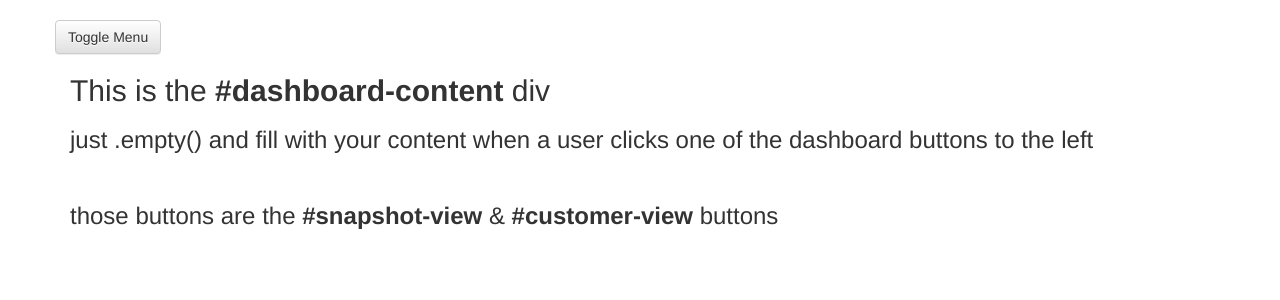
After one commit to jaga-group/crm, a PHP site: page /landing.html in a window 1280 px wide. The commit adds this page. Shown: the top 300 px of the page. Run offline with PHP 8.4, Linux system fonts and the light colour scheme; some libraries are stand-ins or nearby versions.

Commit message:
landing.html added - this is the business page

```diff
--- a/assets/css/style.css
+++ b/assets/css/style.css
@@ -5,3 +5,130 @@
 .hide {
     display: none;
 }
+
+/* Everything that follows is related to the Dashboard Sidebar */
+/*=============================================================*/
+body {
+    overflow-x: hidden;
+}
+
+/* Toggle Styles */
+
+#wrapper {
+    padding-left: 0;
+    -webkit-transition: all 0.5s ease;
+    -moz-transition: all 0.5s ease;
+    -o-transition: all 0.5s ease;
+    transition: all 0.5s ease;
+}
+
+#wrapper.toggled {
+    padding-left: 250px;
+}
+
+#sidebar-wrapper {
+    z-index: 1000;
+    position: fixed;
+    left: 250px;
+    width: 0;
+    height: 100%;
+    margin-left: -250px;
+    overflow-y: auto;
+    background: lightgrey;
+    -webkit-transition: all 0.5s ease;
+    -moz-transition: all 0.5s ease;
+    -o-transition: all 0.5s ease;
+    transition: all 0.5s ease;
+}
+
+#wrapper.toggled #sidebar-wrapper {
+    width: 250px;
+}
+
+#page-content-wrapper {
+    width: 100%;
+    position: absolute;
+    padding: 15px;
+}
+
+#wrapper.toggled #page-content-wrapper {
+    position: absolute;
+    margin-right: -250px;
+}
+
+/* Sidebar Styles */
+
+.sidebar-nav {
+    position: absolute;
+    top: 0;
+    width: 250px;
+    margin: 0;
+    padding: 0;
+    list-style: none;
+}
+
+.sidebar-nav li {
+    text-indent: 20px;
+    line-height: 40px;
+}
+
+.sidebar-nav li a {
+    display: block;
+    text-decoration: none;
+    color: #000;
+}
+
+.sidebar-nav li a:hover {
+    text-decoration: none;
+    color: #fff;
+    background: gray;
+    /*background: rgba(255,255,255,0.2);*/
+}
+
+.sidebar-nav li a:active,
+.sidebar-nav li a:focus {
+    text-decoration: none;
+}
+
+.sidebar-nav > .sidebar-brand {
+    height: 65px;
+    font-size: 18px;
+    line-height: 60px;
+}
+
+.sidebar-nav > .sidebar-brand a {
+    color: #000;
+}
+
+.sidebar-nav > .sidebar-brand a:hover {
+    color: #fff;
+    background: none;
+}
+
+@media(min-width:768px) {
+    #wrapper {
+        padding-left: 0;
+    }
+
+    #wrapper.toggled {
+        padding-left: 250px;
+    }
+
+    #sidebar-wrapper {
+        width: 0;
+    }
+
+    #wrapper.toggled #sidebar-wrapper {
+        width: 250px;
+    }
+
+    #page-content-wrapper {
+        padding: 20px;
+        position: relative;
+    }
+
+    #wrapper.toggled #page-content-wrapper {
+        position: relative;
+        margin-right: 0;
+    }
+}
--- a/assets/js/ui-elements.js
+++ b/assets/js/ui-elements.js
@@ -44,3 +44,12 @@ $('#service-boarding').on('change',function(){
         $("#pickupForm").addClass('hide');
     }
 });
+
+
+/* Event listener - if menu-toggle button is clicked then
+ ==============================================================*/
+
+$("#menu-toggle").click(function(e) {
+    e.preventDefault();
+    $("#wrapper").toggleClass("toggled");
+});
--- /dev/null
+++ b/landing.html
@@ -0,0 +1,88 @@
+<!doctype html>
+<html lang="en">
+<head>
+    <meta charset="UTF-8">
+    <meta name="viewport"
+          content="width=device-width, user-scalable=no, initial-scale=1.0, maximum-scale=1.0, minimum-scale=1.0">
+    <meta http-equiv="X-UA-Compatible" content="ie=edge">
+
+    <title>Dashboard</title>
+
+    <!--Bootstrap CSS-->
+    <link rel="stylesheet" href="https://maxcdn.bootstrapcdn.com/bootstrap/3.3.7/css/bootstrap.min.css"
+          integrity="sha384-BVYiiSIFeK1dGmJRAkycuHAHRg32OmUcww7on3RYdg4Va+PmSTsz/K68vbdEjh4u" crossorigin="anonymous">
+    <!--Bootstrap Main Theme-->
+    <link rel="stylesheet" href="https://maxcdn.bootstrapcdn.com/bootstrap/3.3.7/css/bootstrap-theme.min.css"
+          integrity="sha384-rHyoN1iRsVXV4nD0JutlnGaslCJuC7uwjduW9SVrLvRYooPp2bWYgmgJQIXwl/Sp" crossorigin="anonymous">
+    <!--JQuery UI Stylesheet-->
+    <link rel="stylesheet" href="https://ajax.googleapis.com/ajax/libs/jqueryui/1.12.1/themes/smoothness/jquery-ui.css">
+    <!--DatePicker-->
+    <link rel="stylesheet" href="assets/css/datepicker.css">
+    <!--Local StyleSheet-->
+    <link rel="stylesheet" href="assets/css/style.css">
+
+</head>
+<body>
+
+    <div id="wrapper">
+
+        <!-- Sidebar -->
+        <div id="sidebar-wrapper">
+            <ul class="sidebar-nav">
+                <li class="sidebar-brand">
+                    <a href="#">
+                        Dashboard
+                    </a>
+                </li>
+                <li>
+                    <a id="snapshot-view" href="#">Daily Snapshot</a>
+                </li>
+                <li>
+                    <a id="customer-view" href="#">Customers</a>
+                </li>
+            </ul>
+        </div>
+        <!-- /#sidebar-wrapper -->
+
+        <!-- Page Content -->
+        <div id="page-content-wrapper">
+            <div class="container">
+                <div class="row">
+                    <a href="#menu-toggle" class="btn btn-default" id="menu-toggle">Toggle Menu</a>
+                </div>
+                <div class="row">
+                    <div class="col-lg-12 dashboard-content">
+                        <h2>This is the <strong>#dashboard-content</strong> div</h2>
+                        <h3>just .empty() and fill with your content when a user clicks one of the dashboard buttons to the left</h3>
+                        <br>
+                        <h3>those buttons are the <strong>#snapshot-view</strong> & <strong>#customer-view</strong> buttons</h3>
+                    </div>
+                </div>
+            </div>
+        </div>
+        <!-- /#page-content-wrapper -->
+
+    </div>
+    <!-- /#wrapper -->
+
+    <!--jQuery-->
+    <script src="https://code.jquery.com/jquery-3.1.1.min.js"
+            integrity="sha256-hVVnYaiADRTO2PzUGmuLJr8BLUSjGIZsDYGmIJLv2b8=" crossorigin="anonymous"></script>
+    <!--JQuery UI-->
+    <script src="https://ajax.googleapis.com/ajax/libs/jqueryui/1.12.1/jquery-ui.min.js"></script>
+    <!-- Bootstrap JavaScript -->
+    <script src="https://maxcdn.bootstrapcdn.com/bootstrap/3.3.7/js/bootstrap.min.js"
+            integrity="sha384-Tc5IQib027qvyjSMfHjOMaLkfuWVxZxUPnCJA7l2mCWNIpG9mGCD8wGNIcPD7Txa"
+            crossorigin="anonymous"></script>
+    <!--Datepicker-->
+    <script src="assets/js/bootstrap-datepicker.js"></script>
+    <!-- Firebase -->
+    <script src="https://www.gstatic.com/firebasejs/3.7.2/firebase.js"></script>
+    <script src="https://cdn.firebase.com/libs/firebaseui/1.0.0/firebaseui.js"></script>
+    <!--Local JS-->
+    <script src="assets/js/app2.js"></script>
+    <script src="assets/js/ui-elements.js"></script>
+
+</body>
+
+</html>
--- a/reservationinfo.html
+++ b/reservationinfo.html
@@ -232,6 +232,7 @@
 <script src="assets/js/bootstrap-datepicker.js"></script>
 <!-- Firebase -->
 <script src="https://www.gstatic.com/firebasejs/3.7.2/firebase.js"></script>
+<script src="https://cdn.firebase.com/libs/firebaseui/1.0.0/firebaseui.js"></script>
 <!--Local JS-->
 <script src="assets/js/app2.js"></script>
 <script src="assets/js/ui-elements.js"></script>
```
